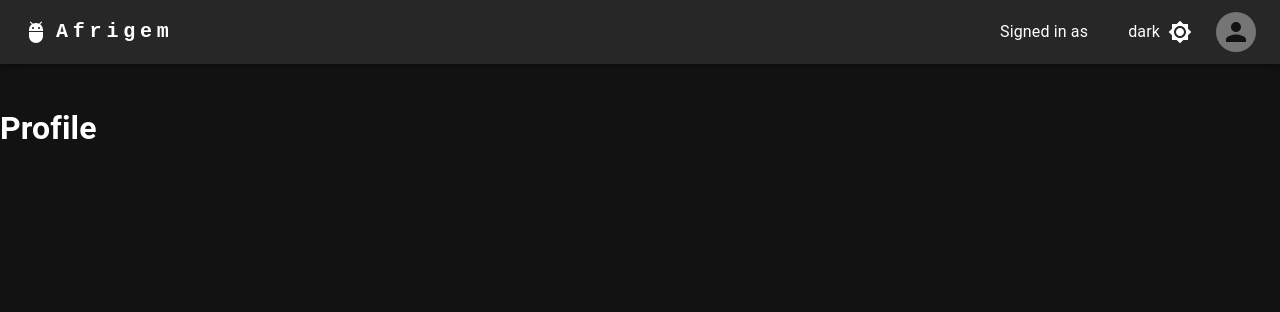
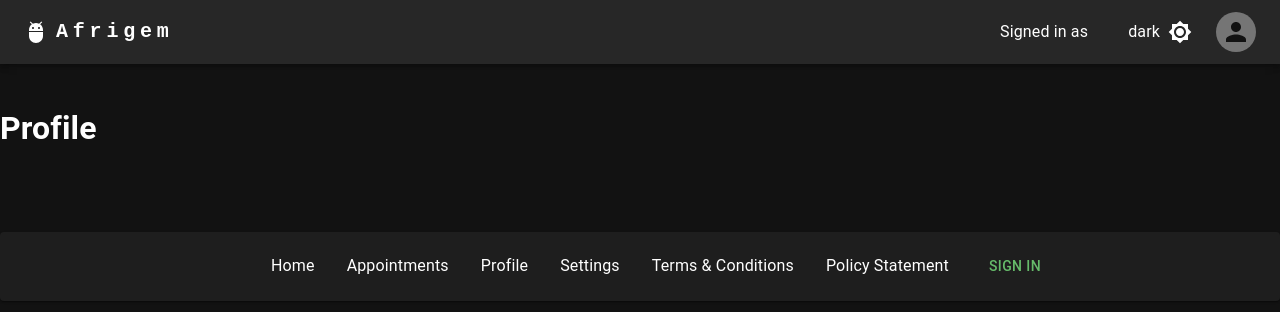
Before and after one commit to afrigem/dermatologist-dashboard, a Next.js app: page /dashboard/profile/Profile in a window 1280 px wide. Shown: the top 312 px of the page. Built offline with nearby package versions, Linux system fonts and the light colour scheme; no server answers.

Commit message:
footer setup

```diff
--- /dev/null
+++ b/src/components/Footer/Footer.module.scss
@@ -0,0 +1,29 @@
+.footer {
+    position: static;
+    bottom: 0;
+    left: 0;
+    width: 100%;
+    margin-top: 5rem;
+
+    ul {
+        display: flex;
+        flex-wrap: wrap;
+        justify-content: center;
+        align-items: center;
+        list-style-type: none;
+        margin: auto;
+        width: 100%;
+    }
+
+    li {
+        padding: 1rem;
+
+        a {
+            text-decoration: none;
+
+            &:hover {
+                text-decoration: underline;
+            }
+        }
+    }
+}
--- /dev/null
+++ b/src/components/Footer/Footer.tsx
@@ -0,0 +1,57 @@
+import React from 'react';
+import scss from './Footer.module.scss';
+import { Button, Paper, useTheme } from '@mui/material';
+import { signIn, signOut, useSession } from 'next-auth/react';
+import styled from '@emotion/styled';
+import Link from 'next/link';
+
+const Footer = () => {
+    const { data: session } = useSession();
+    const theme = useTheme();
+
+    const FooterLink = styled(Link)`
+        color: ${theme.palette.text.primary};
+    `;
+
+    return (
+        <footer className={scss.footer}>
+            <Paper sx={{ width: "100%" }} color={"#262626"}>
+                <ul role="menu">
+                    <li>
+                        <FooterLink href={"/"}>Home</FooterLink>
+                    </li>
+                    <li>
+                        <FooterLink href={"/dashboard/appointments"}>Appointments</FooterLink>
+                    </li>
+                    <li>
+                        <FooterLink href={"/dashboard/profile"}>Profile</FooterLink>
+                    </li>
+                    <li>
+                        <FooterLink href={"/dashboard/settings"}>Settings</FooterLink>
+                    </li>
+                    <li>
+                        <FooterLink href={"/#termsandconditions"}>
+                            Terms & Conditions
+                        </FooterLink>
+                    </li>
+                    <li>
+                        <FooterLink href={"/#policystatement"}>
+                            Policy Statement
+                        </FooterLink>
+                    </li>
+                    <li>
+                        <Button
+                            variant={"text"}
+                            color={session ? "error" : "success"}
+                            onClick={() => (session ? signOut() : signIn())}
+                        >
+                            {session ? "Sign Out" : "Sign In"}
+                        </Button>
+                    </li>
+                </ul>
+            </Paper>
+        </footer>
+    );
+};
+
+export default Footer;
--- /dev/null
+++ b/src/components/Footer/index.ts
@@ -0,0 +1 @@
+export { default } from "./Footer";
--- a/src/components/Layout/Layout.tsx
+++ b/src/components/Layout/Layout.tsx
@@ -3,6 +3,7 @@ import scss from "./Layout.module.scss";
 import React from "react";
 import { useSession } from "next-auth/react";
 import Head from "next/head";
+import Footer from "@/components/Footer";
 
 
 const Layout = (props: any) => {
@@ -22,6 +23,7 @@ const Layout = (props: any) => {
             >
                 {session && <SideMenu />}
                 {props.children}
+                <Footer />
         </main>
         </>
     );
```
